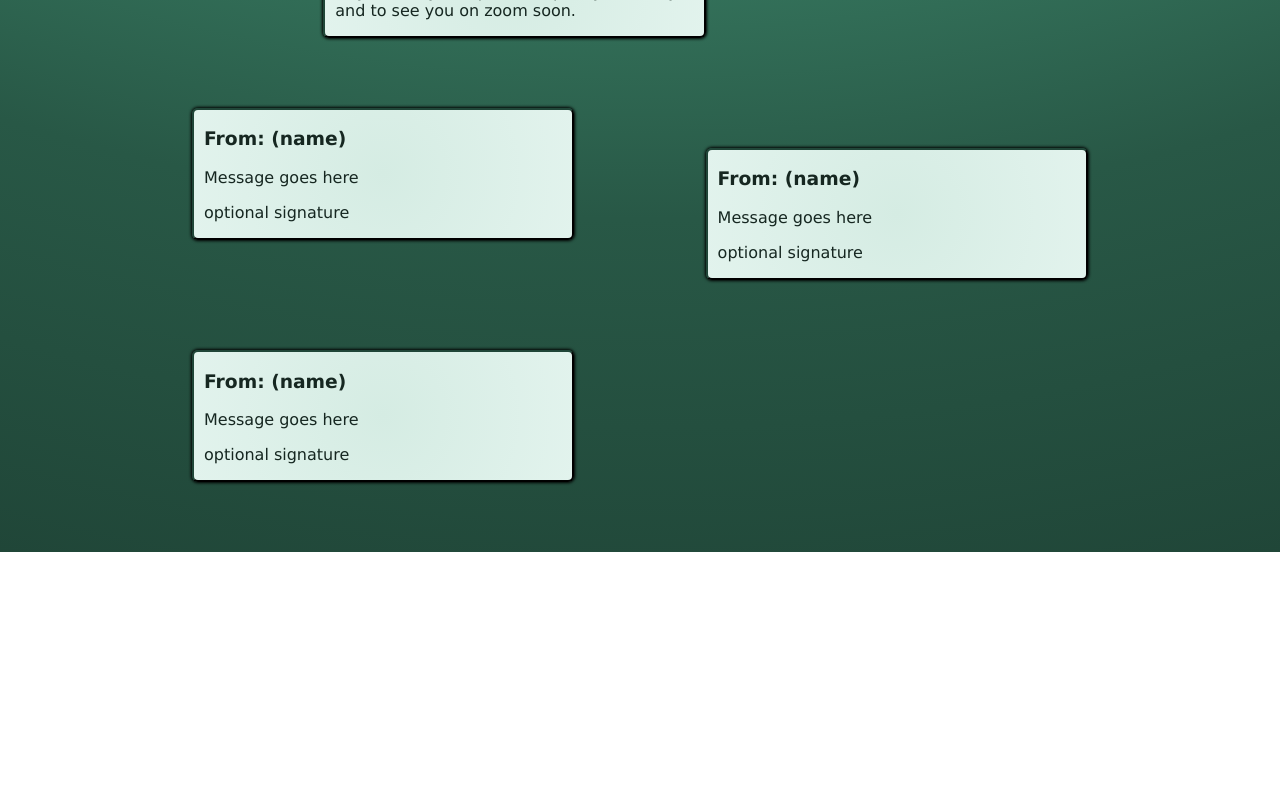
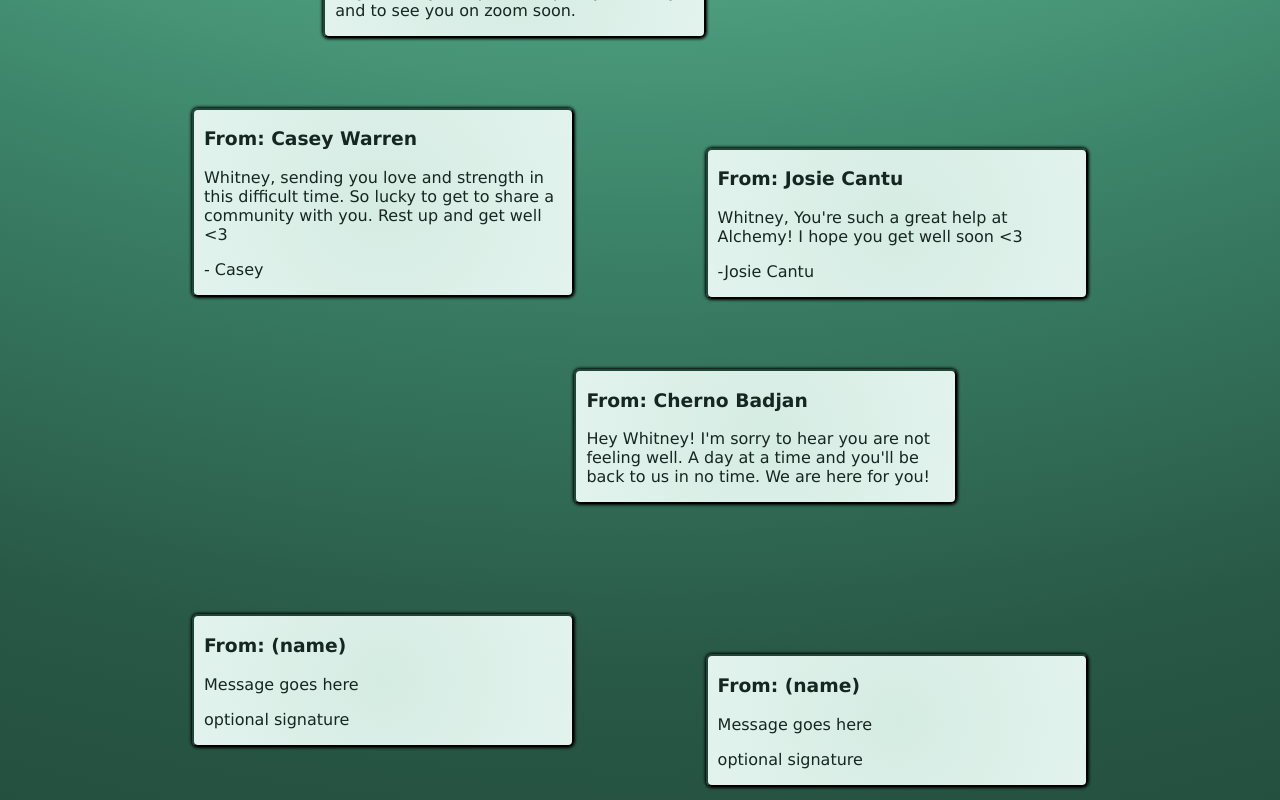
Before and after one commit to bryanakitchen/get-well, a React app: page / in a window 1280 px wide. Shown: the part 4280-5080 px from the top of the page. Before the commit the page ends 4832 px from the top, so only its background shows below. Built offline with nearby package versions, Linux system fonts and the light colour scheme.

Commit message:
add messages

```diff
--- a/src/components/app/App.jsx
+++ b/src/components/app/App.jsx
@@ -193,6 +193,43 @@ export default class App extends Component {
           </div>
 
           <div className={styles.messageLeft} data-aos="fade-right">
+            <h3>From: Casey Warren</h3>
+            <p>
+              Whitney, sending you love and strength in this difficult time. So lucky to get to share a community with you. Rest up and get well &#60;&#51;
+            </p>
+            <p>
+              - Casey
+            </p>
+          </div>
+
+          <div className={styles.messageRight} data-aos="fade-left">
+            <h3>From: Josie Cantu</h3>
+            <p>
+              Whitney, You're such a great help at Alchemy! I hope you get well soon &#60;&#51;
+            </p>
+            <p>
+              -Josie Cantu
+            </p>
+          </div>
+
+          <div className={styles.messageLeft} data-aos="fade-right">
+            <h3>From: Cherno Badjan</h3>
+            <p>
+              Hey Whitney! I'm sorry to hear you are not feeling well. A day at a time and you'll be back to us in no time. We are here for you!
+            </p>
+          </div>
+
+          <div className={styles.messageRight} data-aos="fade-left">
+            <h3>From: (name)</h3>
+            <p>
+              Message goes here
+            </p>
+            <p>
+              optional signature
+            </p>
+          </div>
+
+          <div className={styles.messageLeft} data-aos="fade-right">
             <h3>From: (name)</h3>
             <p>
               Message goes here
```
Also changed, not shown: 1 other file (tests, documents, lock files or other folders).
